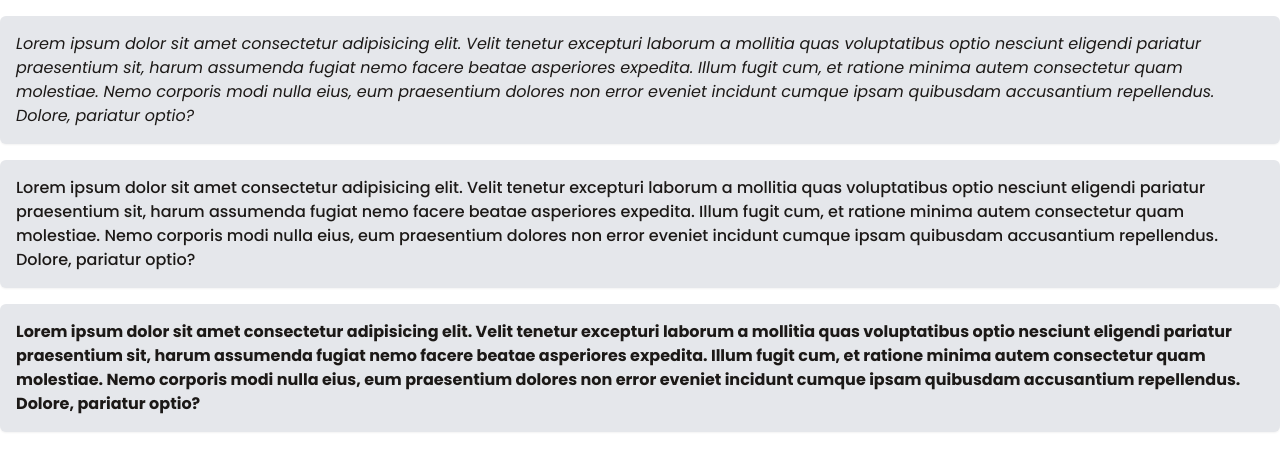
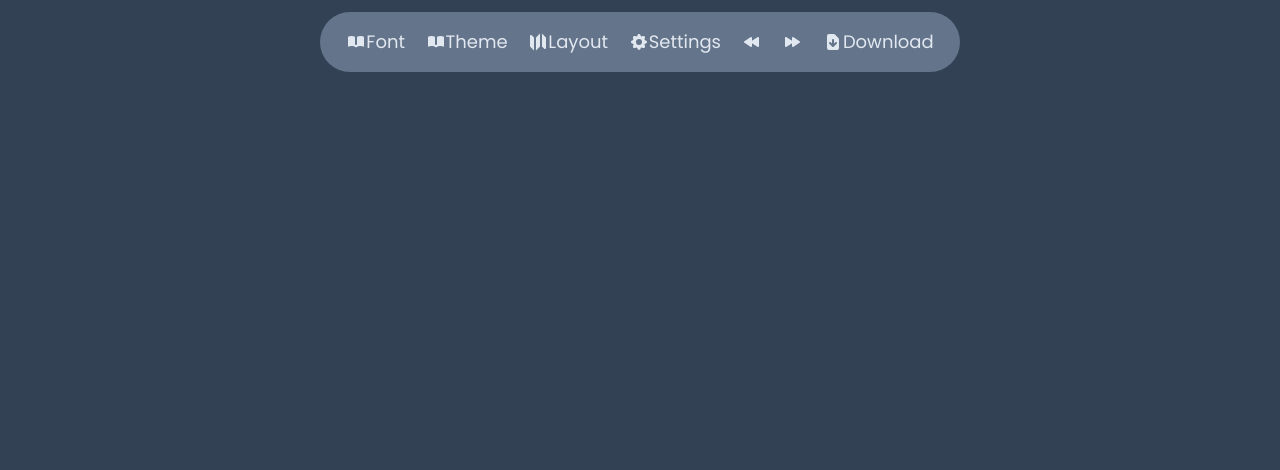
Before and after one commit to krzysztof-kozak/cv-builder, a React (Create React App) app: page / in a window 1280 px wide. Shown: the top 470 px of the page. Built offline with nearby package versions, Linux system fonts and the light colour scheme.

Commit message:
Add Toolbar component

```diff
--- a/package.json
+++ b/package.json
@@ -3,6 +3,7 @@
   "version": "0.1.0",
   "private": true,
   "dependencies": {
+    "@heroicons/react": "^1.0.5",
     "@testing-library/jest-dom": "^5.16.2",
     "@testing-library/react": "^12.1.3",
     "@testing-library/user-event": "^13.5.0",
--- a/src/App.js
+++ b/src/App.js
@@ -1,29 +1,11 @@
+import { Toolbar } from './components';
+
 function App() {
 	return (
-		<div className="container mx-auto">
-			<p className="my-4 rounded-md bg-gray-200 p-4 italic text-stone-900 shadow-sm">
-				Lorem ipsum dolor sit amet consectetur adipisicing elit. Velit tenetur excepturi laborum a mollitia quas
-				voluptatibus optio nesciunt eligendi pariatur praesentium sit, harum assumenda fugiat nemo facere beatae
-				asperiores expedita. Illum fugit cum, et ratione minima autem consectetur quam molestiae. Nemo corporis modi
-				nulla eius, eum praesentium dolores non error eveniet incidunt cumque ipsam quibusdam accusantium repellendus.
-				Dolore, pariatur optio?
-			</p>
-
-			<p className="my-4 rounded-md bg-gray-200 p-4 font-medium text-stone-900 shadow-sm">
-				Lorem ipsum dolor sit amet consectetur adipisicing elit. Velit tenetur excepturi laborum a mollitia quas
-				voluptatibus optio nesciunt eligendi pariatur praesentium sit, harum assumenda fugiat nemo facere beatae
-				asperiores expedita. Illum fugit cum, et ratione minima autem consectetur quam molestiae. Nemo corporis modi
-				nulla eius, eum praesentium dolores non error eveniet incidunt cumque ipsam quibusdam accusantium repellendus.
-				Dolore, pariatur optio?
-			</p>
-
-			<p className="my-4 rounded-md bg-gray-200 p-4 font-bold text-stone-900 shadow-sm">
-				Lorem ipsum dolor sit amet consectetur adipisicing elit. Velit tenetur excepturi laborum a mollitia quas
-				voluptatibus optio nesciunt eligendi pariatur praesentium sit, harum assumenda fugiat nemo facere beatae
-				asperiores expedita. Illum fugit cum, et ratione minima autem consectetur quam molestiae. Nemo corporis modi
-				nulla eius, eum praesentium dolores non error eveniet incidunt cumque ipsam quibusdam accusantium repellendus.
-				Dolore, pariatur optio?
-			</p>
+		<div className="bg-slate-700">
+			<main className="container mx-auto flow-root min-h-screen">
+				<Toolbar />
+			</main>
 		</div>
 	);
 }
--- /dev/null
+++ b/src/components/index.js
@@ -0,0 +1 @@
+export { Toolbar } from './toolbar';
--- /dev/null
+++ b/src/components/toolbar/Toolbar.js
@@ -0,0 +1,47 @@
+import {
+	BookOpenIcon,
+	RewindIcon,
+	FastForwardIcon,
+	DocumentDownloadIcon,
+	CogIcon,
+	MapIcon,
+} from '@heroicons/react/solid';
+
+export default function Toolbar() {
+	return (
+		<div className="text-slate-20 mx-auto mt-3 flex max-w-screen-sm justify-around rounded-full bg-slate-500 p-4 text-lg text-slate-200">
+			<div className="flex items-center hover:text-emerald-400">
+				<BookOpenIcon className="h-5" />
+				<button className="">Font</button>
+			</div>
+
+			<div className="flex items-center hover:text-emerald-400">
+				<BookOpenIcon className="h-5" />
+				<button className="">Theme</button>
+			</div>
+
+			<div className="flex items-center hover:text-emerald-400">
+				<MapIcon className="h-5" />
+				<button className="">Layout</button>
+			</div>
+
+			<div className="flex items-center hover:text-emerald-400">
+				<CogIcon className="h-5" />
+				<button className="">Settings</button>
+			</div>
+
+			<div className="flex items-center hover:text-emerald-400">
+				<RewindIcon className="h-5 cursor-pointer" />
+			</div>
+
+			<div className="flex items-center hover:text-emerald-400">
+				<FastForwardIcon className="h-5 cursor-pointer" />
+			</div>
+
+			<div className="flex items-center hover:text-emerald-400">
+				<DocumentDownloadIcon className="h-5" />
+				<button className="">Download</button>
+			</div>
+		</div>
+	);
+}
--- /dev/null
+++ b/src/components/toolbar/index.js
@@ -0,0 +1 @@
+export { default as Toolbar } from './Toolbar';
```
Also changed, not shown: 1 other file (tests, documents, lock files or other folders).
